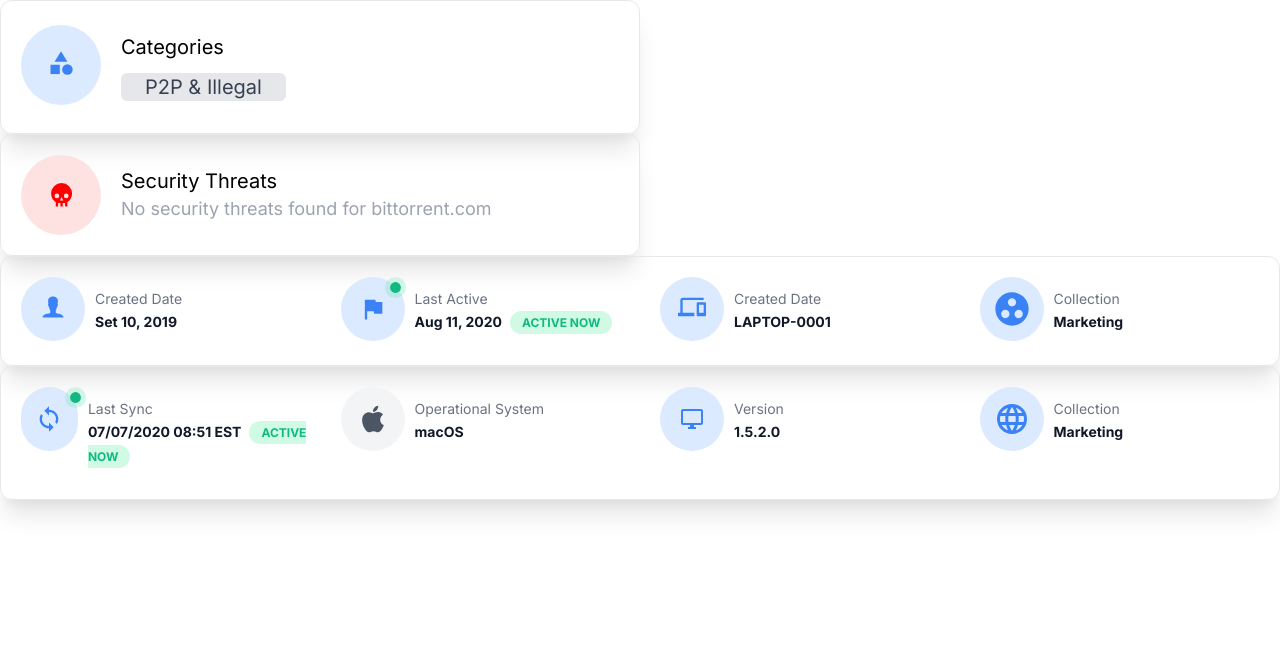
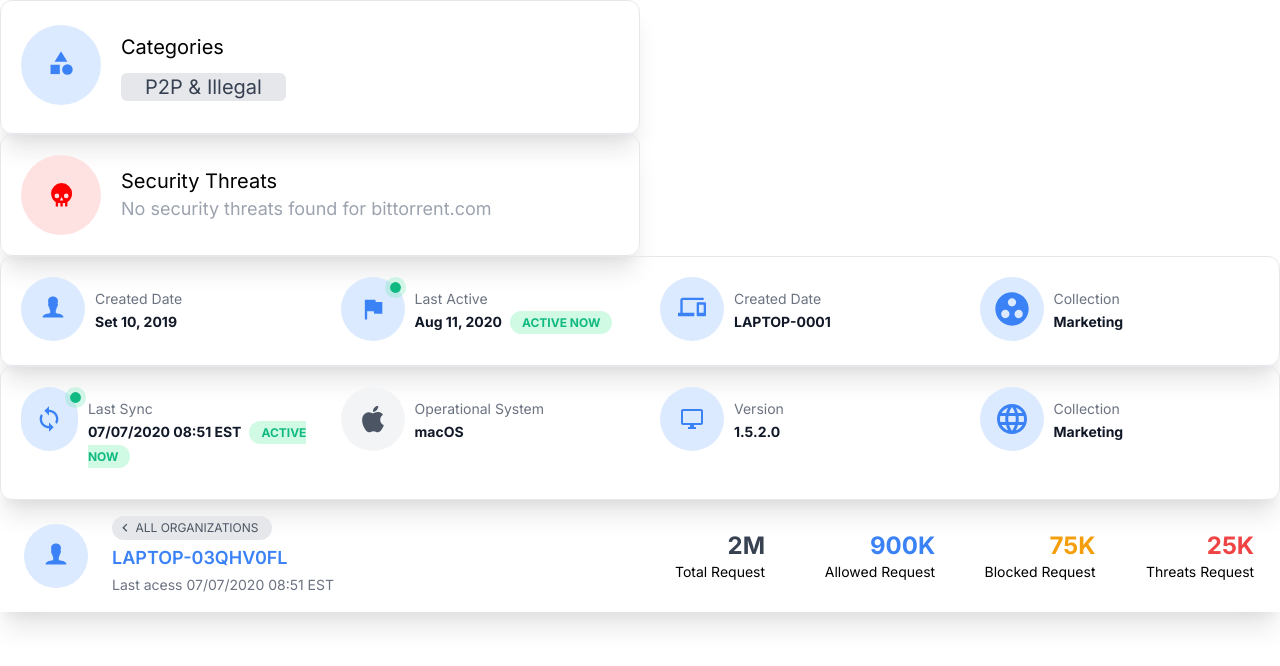
Before and after one commit to hnordt/web-template, a Next.js app: page / in a window 1280 px wide. Shown: the top 666 px of the page. Built offline with nearby package versions, Linux system fonts and the light colour scheme; what @tailwindcss/typography would draw is missing.

Commit message:
chore: Add requests card

```diff
--- a/src/pages/index.js
+++ b/src/pages/index.js
@@ -6,10 +6,10 @@
   MdDesktopWindows,
   MdSync,
   MdLanguage,
+  MdKeyboardArrowLeft,
 } from "react-icons/md"
 
 import { IoIosPerson } from "react-icons/io"
-import { GoPerson } from "react-icons/go"
 
 function Categories() {
   return (
@@ -221,6 +221,49 @@
   )
 }
 
+function Requests() {
+  return (
+    <div className="grid grid-cols-2 w-screen shadow-xl">
+      <div className="flex">
+        <div className="m-6 mt-6 w-16 h-16 bg-blue-100 rounded-full">
+          <IoIosPerson className="mt-4 mx-auto w-7 h-7 text-blue-500" />
+        </div>
+        <div className="py-4">
+          <span className="flex items-center justify-center pr-2 py-1 w-40 text-gray-600 text-xs bg-gray-200 rounded-full">
+            <MdKeyboardArrowLeft className="mr-0.5 w-4 h-4" />
+            ALL ORGANIZATIONS
+          </span>
+          <span className="block mt-1 text-blue-500 text-lg font-semibold">
+            LAPTOP-03QHV0FL
+          </span>
+          <span className="text-gray-500 text-sm">
+            Last acess 07/07/2020 08:51 EST
+          </span>
+        </div>
+      </div>
+
+      <div className="grid grid-cols-4 items-center">
+        <div className="m-auto text-right">
+          <h1 className="text-gray-700 text-2xl font-bold">2M</h1>
+          <p className="text-sm">Total Request</p>
+        </div>
+        <div className="m-auto">
+          <h1 className="text-right text-blue-500 text-2xl font-bold">900K</h1>
+          <p className="text-sm">Allowed Request</p>
+        </div>
+        <div className="m-auto">
+          <h1 className="text-right text-yellow-500 text-2xl font-bold">75K</h1>
+          <p className="text-sm">Blocked Request</p>
+        </div>
+        <div className="m-auto">
+          <h1 className="text-right text-red-500 text-2xl font-bold">25K</h1>
+          <p className="text-sm">Threats Request</p>
+        </div>
+      </div>
+    </div>
+  )
+}
+
 export default function Index() {
   return (
     <>
@@ -228,6 +271,7 @@
       <SecurityThreats />
       <Infos />
       <DeviceInfos />
+      <Requests />
     </>
   )
 }
```
